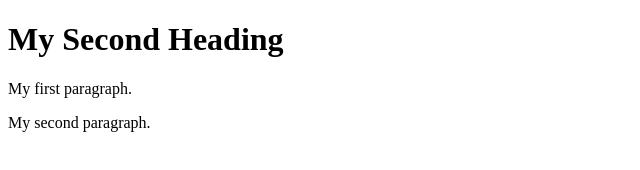
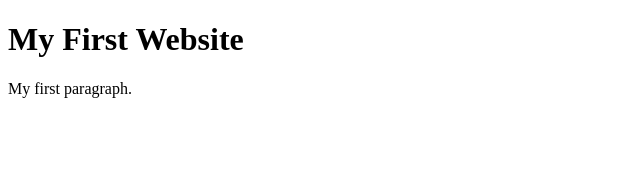
Before and after one commit to peti2001/codersrank-practice, a website: page index.html in a window 1280 px wide. Shown: the whole page, without its empty margins (0-640 px from the left). Drawn offline with Linux system fonts and the light colour scheme.

Commit message:
Init project

```diff
--- a/index.html
+++ b/index.html
@@ -5,9 +5,8 @@
 </head>
 <body>
 
-<h1>My Second Heading</h1>
+<h1>My First Website</h1>
 <p>My first paragraph.</p>
-<p>My second paragraph.</p>
 
 </body>
 </html>
--- a/index.js
+++ b/index.js
@@ -0,0 +1 @@
+// You don't want to edit this. Start with the index.html and start editing.
--- a/package.json
+++ b/package.json
@@ -1,5 +1,5 @@
 {
-  "name": "codersrank-practice",
+  "name": "codersrank-template",
   "version": "0.0.0",
   "private": false,
   "dependencies": {}
--- a/style.css
+++ /dev/null
@@ -1,3 +0,0 @@
-h1, h2 {
-  font-family: Lato;
-}
```
Also changed, not shown: README.md.
